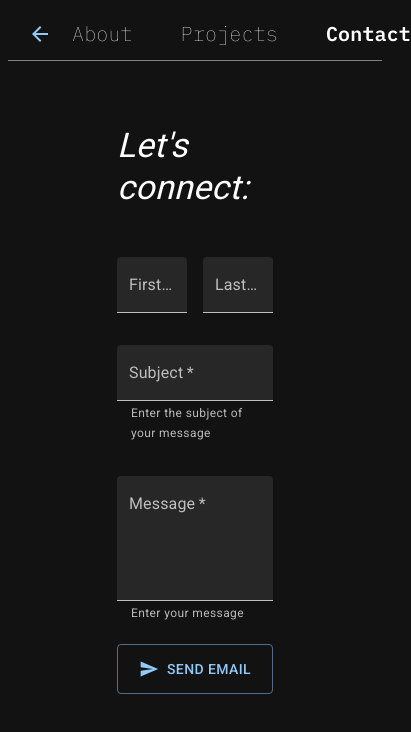
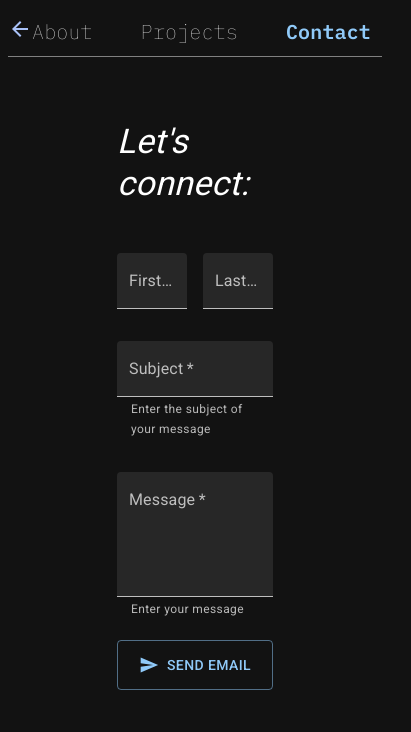
Before and after one commit to Trevor5008/portfolio-site, a Next.js app: page /contact in a window 390 px wide. Shown: the top 732 px of the page, 411 px wide, since content can reach past the window. Built offline with nearby package versions, Linux system fonts and the light colour scheme.

Commit message:
Refactored NavLinks to use separate component, switched to next links for responsiveness

```diff
--- a/src/app/about/layout.js
+++ b/src/app/about/layout.js
@@ -1,9 +1,9 @@
 import Header from "../components/Header";
 
-export default function AboutLayout({ children, activeLink }) {
+export default function AboutLayout({ children }) {
    return (
       <section>
-         <Header activeLink={activeLink}/>
+         <Header />
          {children}
       </section>
    );
--- a/src/app/components/Header.jsx
+++ b/src/app/components/Header.jsx
@@ -1,16 +1,18 @@
 "use client";
-import { useState } from "react";
-import {
-   Box,
-   Button,
-   Typography
-} from "@mui/material";
-import ArrowBackIcon from '@mui/icons-material/ArrowBack';
-import { useRouter, usePathname } from "next/navigation";
+import { Box, Typography } from "@mui/material";
+import { theme } from "@/styles/themes";
+import ArrowBackIcon from "@mui/icons-material/ArrowBack";
+import { usePathname } from "next/navigation";
+import Link from "next/link";
+import NavLink from "./NavLink";
 
 export default function Header() {
-   const path = usePathname();
-   const router = useRouter();
+   const currentPath = usePathname();
+   const navLinks = [
+      { title: "About", path: "/about" },
+      { title: "Projects", path: "/projects" },
+      { title: "Contact", path: "/contact" },
+   ];
 
    // TODO: Add a decoration for current page link
    return (
@@ -22,58 +24,20 @@ export default function Header() {
          margin={1}
          borderBottom={".5px solid grey"}
       >
-         <Box
-            display="flex"
-         >
-            <Button onClick={() => router.push('/')}>
+         <Box display="flex">
+            <Link href="/" style={{ color: theme.palette.color.primary }}>
                <ArrowBackIcon />
-            </Button>
+            </Link>
          </Box>
-         <Box marginRight={6}>
-            <Typography
-               variant="h6"
-               fontWeight={path == "/about" ? 600 : 100}
-               sx={{
-                  cursor: "pointer",
-                  "&:hover": {
-                     fontWeight: 600,
-                  },
-               }}
-               onClick={() => router.push("/about")}
-            >
-               About
-            </Typography>
-         </Box>
-         <Box marginRight={6}>
-            <Typography
-               variant="h6"
-               fontWeight={path == "/projects" ? 600 : 100}
-               sx={{
-                  cursor: "pointer",
-                  "&:hover": {
-                     fontWeight: 600,
-                  },
-               }}
-               onClick={() => router.push("/projects")}
-            >
-               Projects
-            </Typography>
-         </Box>
-         <Box marginRight={6}>
-            <Typography
-               variant="h6"
-               fontWeight={path == "/contact" ? 600 : 100}
-               sx={{
-                  cursor: "pointer",
-                  "&:hover": {
-                     fontWeight: 600,
-                  },
-               }}
-               onClick={() => router.push("/contact")}
-            >
-               Contact
-            </Typography>
-         </Box>
+         {navLinks.map((link, idx) => (
+            // About, Projects, Contact links
+            <NavLink
+               key={idx}
+               title={link.title}
+               path={link.path}
+               currentPath={currentPath}
+            />
+         ))}
       </Box>
    );
 }
--- /dev/null
+++ b/src/app/components/NavLink.jsx
@@ -0,0 +1,34 @@
+import { Box, Typography } from "@mui/material";
+import { theme } from "@/styles/themes";
+import Link from "next/link";
+
+export default function NavLink({ idx, title, path, currentPath }) {
+   return (
+      <Box
+         key={idx}
+         marginRight={6}
+      >
+         <Link
+            href={path}
+            style={{
+               textDecoration: "none",
+               color: theme.palette.color.text,
+            }}
+         >
+            <Typography
+               variant="h6"
+               fontWeight={currentPath == path ? 600 : 100}
+               color={currentPath == path ? "primary" : "text"}
+               sx={{
+                  cursor: "pointer",
+                  "&:hover": {
+                     fontWeight: 600,
+                  },
+               }}
+            >
+               {title}
+            </Typography>
+         </Link>
+      </Box>
+   );
+}
--- a/src/app/contact/layout.js
+++ b/src/app/contact/layout.js
@@ -1,9 +1,9 @@
 import Header from "../components/Header";
 
-export default function ContactLayout({ children, activeLink }) {
+export default function ContactLayout({ children }) {
    return (
       <section>
-         <Header activeLink={activeLink}/>
+         <Header />
          {children}
       </section>
    );
```
